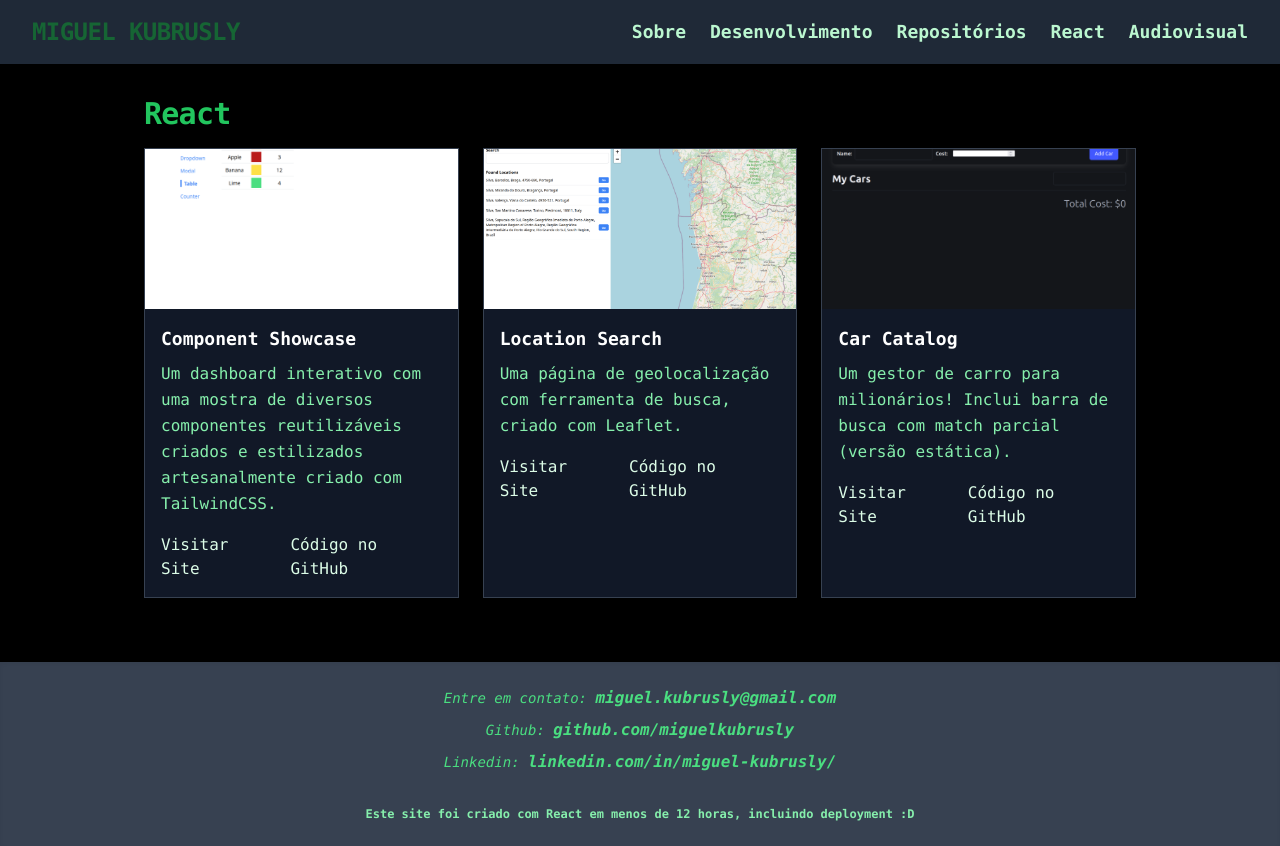
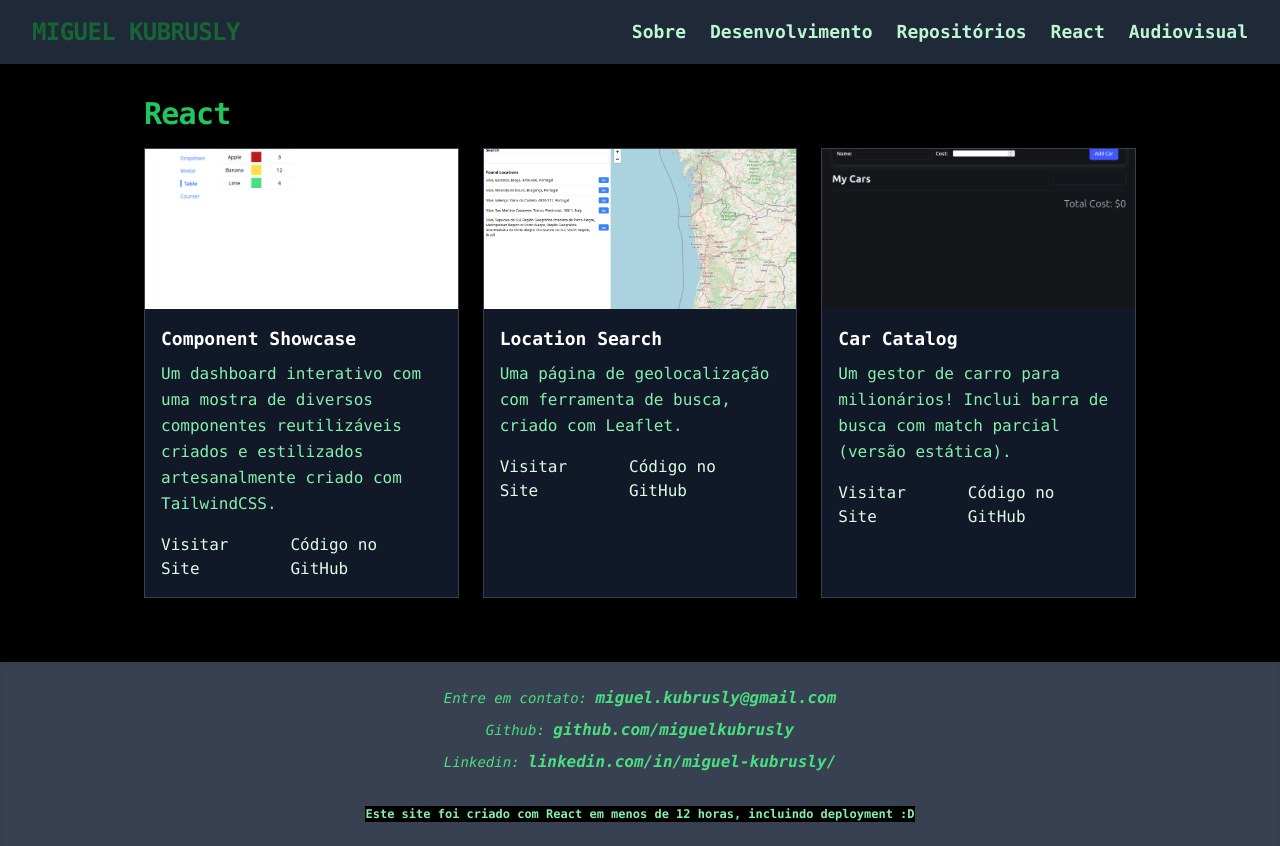
Before and after one commit to miguelkubrusly/portfolio, a React (Vite) app: page /react in a window 1280 px wide. Built offline with nearby package versions, Linux system fonts and the light colour scheme.

Commit message:
fix(footer): 💄 make last sentence more readable

```diff
--- a/src/components/Footer.tsx
+++ b/src/components/Footer.tsx
@@ -36,7 +36,7 @@ const Footer: React.FC = () => {
             linkedin.com/in/miguel-kubrusly/
           </a>
         </p>
-        <div className="max-w-[550px] mx-auto">
+        <div className="max-w-[550px] mx-auto bg-black">
           <p className="text-xs text-green-300 font-bold mt-8">
             Este site foi criado com React em menos de 12 horas, incluindo
             deployment :D
```
